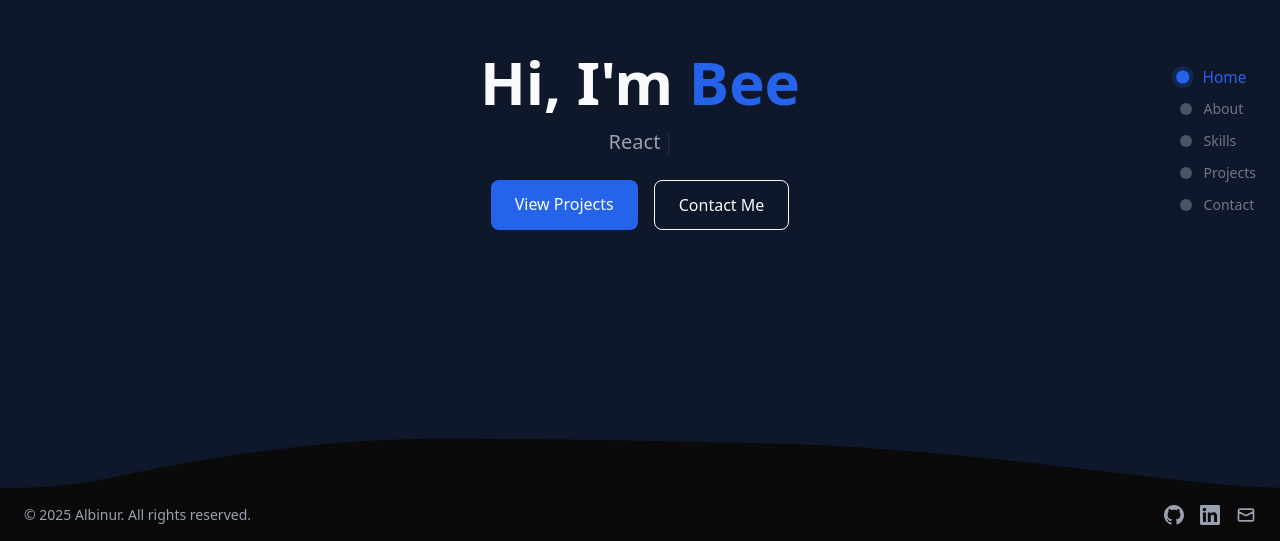
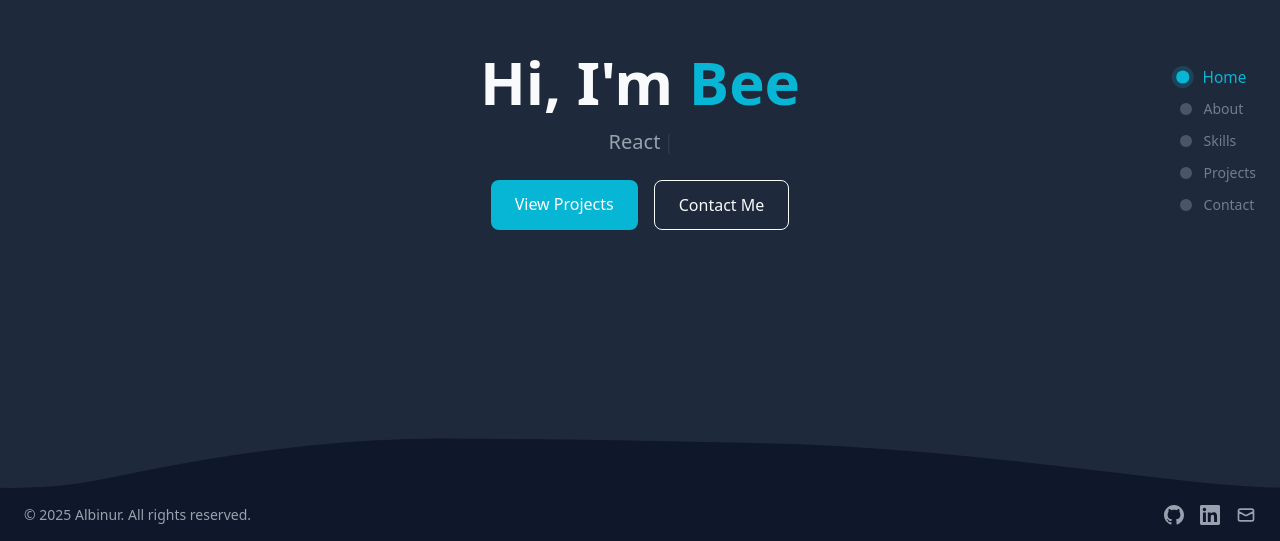
Before and after one commit to albinurrosif/personal, a Next.js app: page / in a window 1280 px wide. Shown: the part 259-800 px from the top of the page. Built offline with nearby package versions, Linux system fonts and the light colour scheme.

Commit message:
test: coba branch

```diff
--- a/src/app/globals.css
+++ b/src/app/globals.css
@@ -3,17 +3,21 @@
 @import 'tailwindcss/utilities';
 
 @theme {
-  --color-background-slate: #0f172a;
-  --color-background: #0a0a0a;
-  --color-foreground: #f8fafc;
-  --color-primary: #2563eb;
-  --color-primary-light: #3b82f6;
-  --color-primary-dark: #1e40af;
+  --color-background-slate: #1e293b;
+  --color-background: #0f172a; /* Tetap sama */
+  --color-foreground: #f8fafc; /* Tetap sama */
+  --color-primary: #06b6d4;
+  --color-primary-light: #22d3ee;
+  --color-primary-dark: #0891b2;
 }
 
 @keyframes wave {
-  0% { transform: translateX(0); }
-  100% { transform: translateX(-50%); }
+  0% {
+    transform: translateX(0);
+  }
+  100% {
+    transform: translateX(-50%);
+  }
 }
 
 .animate-wave {
@@ -52,8 +56,6 @@ body {
   flex-shrink: 0;
 }
 
-
-
 /* Pastikan semua scrollbar hidden */
 * {
   scrollbar-width: none;
```
